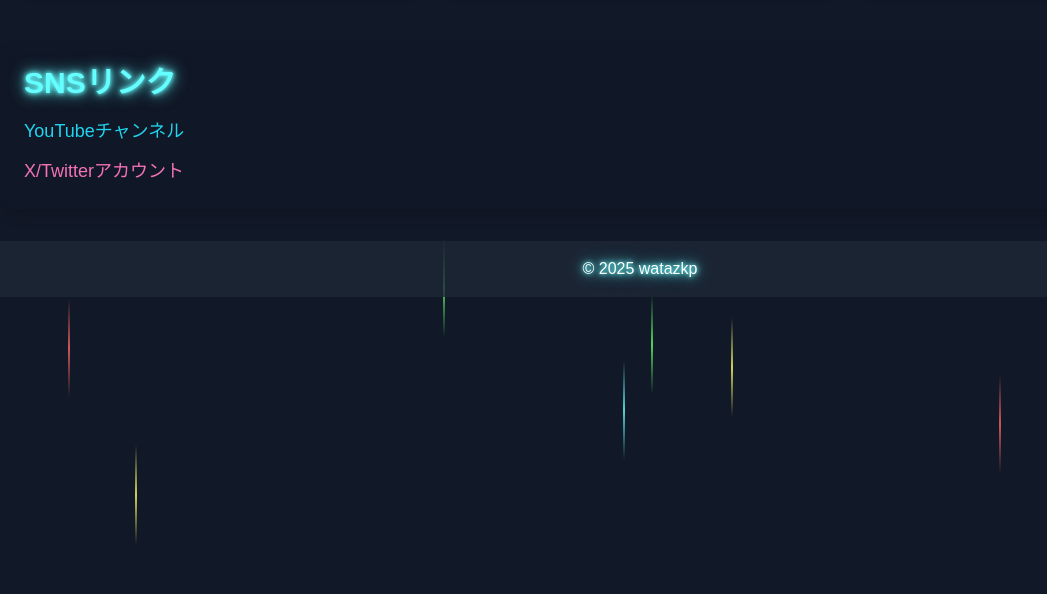
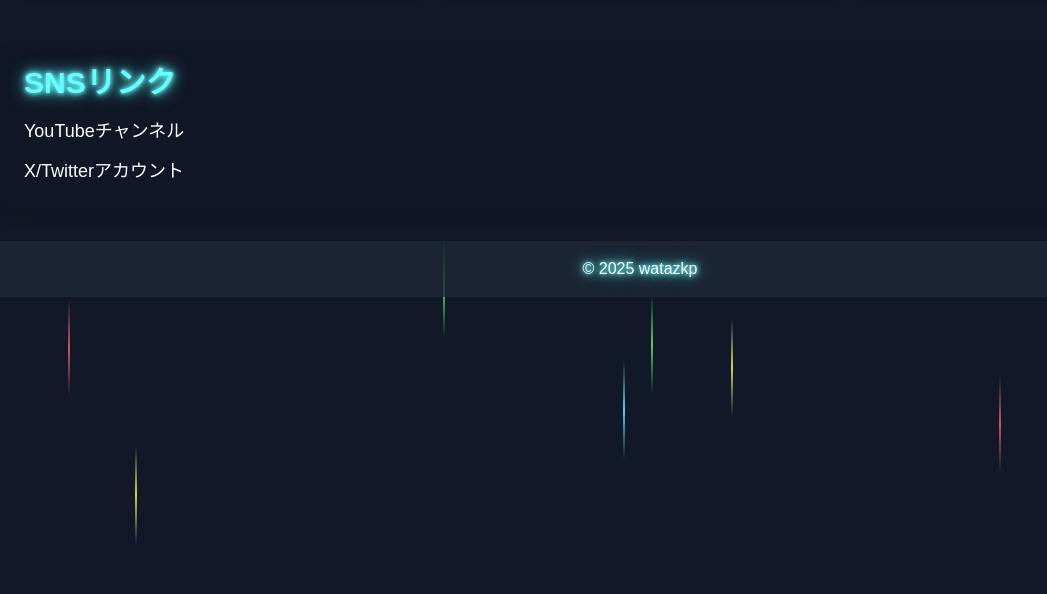
Before and after one commit to dewagorei/dewagorei-new.github.io, a plain HTML site: page index.html in a window 1280 px wide. Shown: the part 1535-2129 px from the top of the page, without its empty margins (0-1047 px from the left). Drawn offline with nearby package versions, Linux system fonts and the light colour scheme.

Commit message:
Update index.html

```diff
--- a/index.html
+++ b/index.html
@@ -72,8 +72,8 @@
     <div class="container mx-auto flex flex-col sm:flex-col md:flex-row justify-between items-center">
       <h1 class="text-3xl sm:text-3xl md:text-4xl font-bold neon-text mb-4 md:mb-0 text-center md:text-left">watazkpチャンネル</h1>
       <nav class="flex flex-col sm:flex-row md:flex-row space-y-2 sm:space-y-0 sm:space-x-4 md:space-x-4 items-center">
-        <a href="https://www.youtube.com/@WataZako-931" target="_blank" class="hover:text-yellow-400">YouTube</a>
-        <a href="https://x.com/watazakoyoutube" target="_blank" class="hover:text-pink-400">X/Twitter</a>
+        <a href="https://www.youtube.com/@WataZako-931" target="_blank" class="text-white hover:text-yellow-400">YouTube</a>
+        <a href="https://x.com/watazakoyoutube" target="_blank" class="text-white hover:text-pink-400">X/Twitter</a>
       </nav>
     </div>
   </header>
@@ -123,9 +123,9 @@
   <!-- SNSリンク -->
   <section id="sns" class="container mx-auto p-6 my-8 bg-gray-900/80 backdrop-blur-md rounded-xl shadow-lg relative z-10">
     <h2 class="text-2xl sm:text-2xl md:text-3xl font-semibold mb-4 neon-text text-center md:text-left">SNSリンク</h2>
-    <ul class="space-y-3 text-base sm:text-base md:text-lg text-gray-200 text-center md:text-left">
-      <li><a href="https://www.youtube.com/@WataZako-931" target="_blank" class="text-cyan-400 hover:underline">YouTubeチャンネル</a></li>
-      <li><a href="https://x.com/watazakoyoutube" target="_blank" class="text-pink-400 hover:underline">X/Twitterアカウント</a></li>
+    <ul class="space-y-3 text-base sm:text-base md:text-lg text-white text-center md:text-left">
+      <li><a href="https://www.youtube.com/@WataZako-931" target="_blank" class="hover:underline">YouTubeチャンネル</a></li>
+      <li><a href="https://x.com/watazakoyoutube" target="_blank" class="hover:underline">X/Twitterアカウント</a></li>
     </ul>
   </section>
 
```
